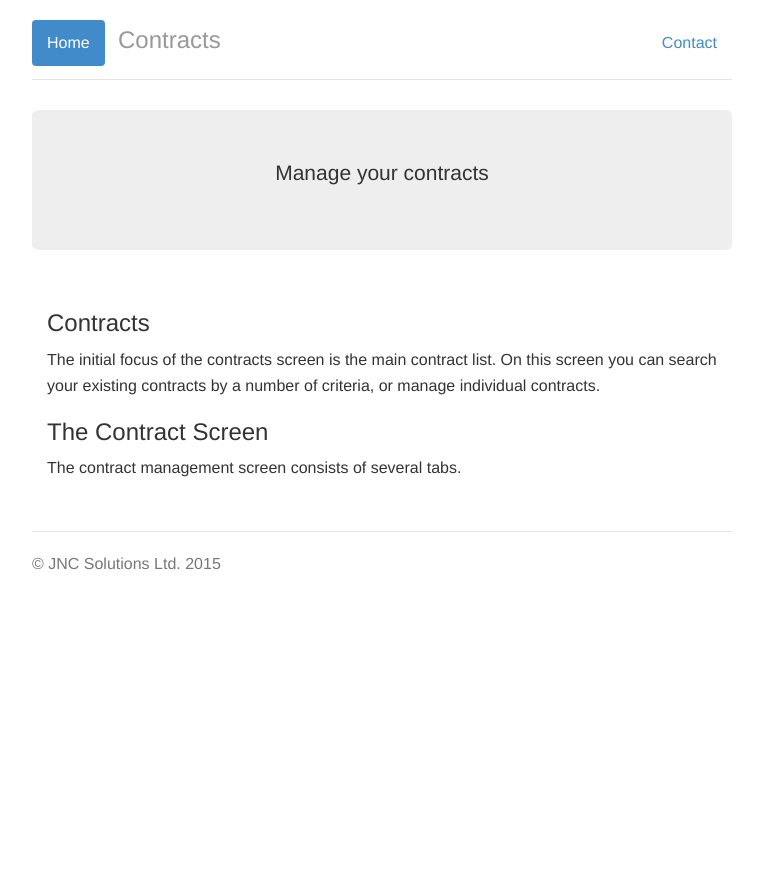
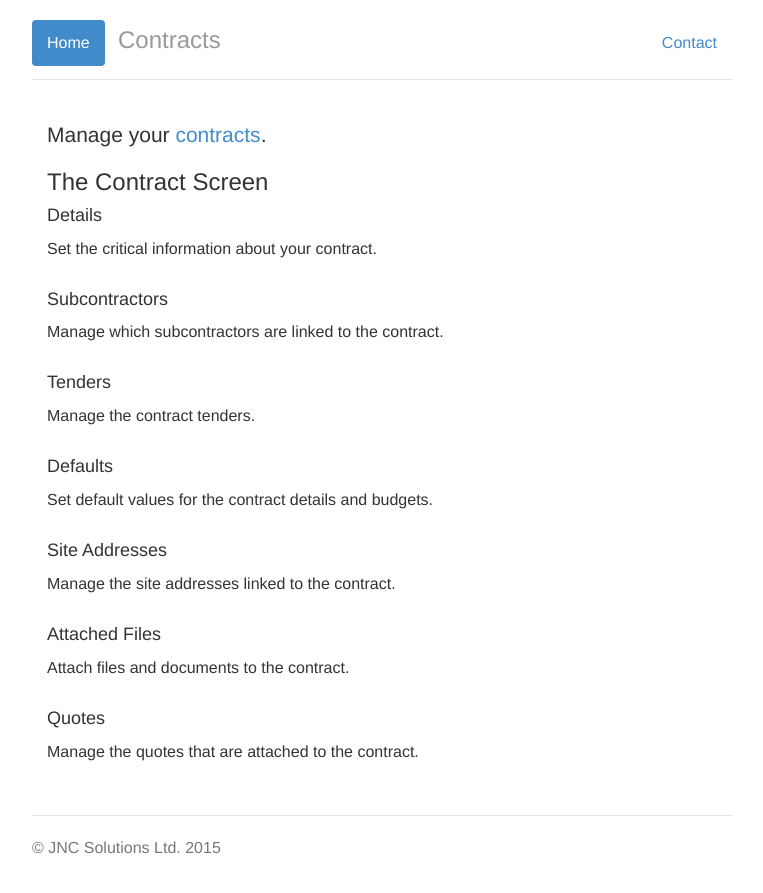
Before and after one commit to JNCSolutions/ConstructionManagerDocs, a Jekyll site: the page built from contracts.html, in a window 1280 px wide. Shown: the top 893 px of the page, without its empty margins (258-1021 px from the left). Built offline with Jekyll 4.4.1, drawn with Linux system fonts in a browser that asks for light colours.

Commit message:
added (some) information to the contracts screen

```diff
--- a/contracts.html
+++ b/contracts.html
@@ -3,18 +3,38 @@ layout: default
 title: Contracts
 ---
 
-<div class="jumbotron">
-  <p class="lead">Manage your contracts</p>
-</div>
-
 <div class="row marketing">
   <div id="a" class="col-lg-12">
-    <h3>Contracts</h3>
-
-    <p>The initial focus of the contracts screen is the main contract list. On this screen you can search your existing contracts by a number of criteria, or manage individual contracts.</p>
+	<p class="lead">Manage your <a href="https://constructionmanager.net/contracts">contracts</a>.</p>
 
     <h3>The Contract Screen</h3>
 
-    <p>The contract management screen consists of several tabs.</p>
+    <h4>Details</h4>
+
+    <p>Set the critical information about your contract.</p>
+
+    <h4>Subcontractors</h4>
+
+    <p>Manage which subcontractors are linked to the contract.</p>
+
+    <h4>Tenders</h4>
+
+    <p>Manage the contract tenders.</p>
+
+    <h4>Defaults</h4>
+
+    <p>Set default values for the contract details and budgets.</p>
+
+    <h4>Site Addresses</h4>
+
+    <p>Manage the site addresses linked to the contract.</p>
+
+    <h4>Attached Files</h4>
+
+    <p>Attach files and documents to the contract.</p>
+
+    <h4>Quotes</h4>
+
+    <p>Manage the quotes that are attached to the contract.</p>
   </div>
 </div>
```
